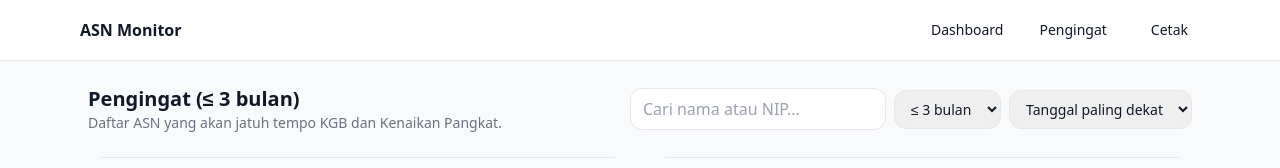
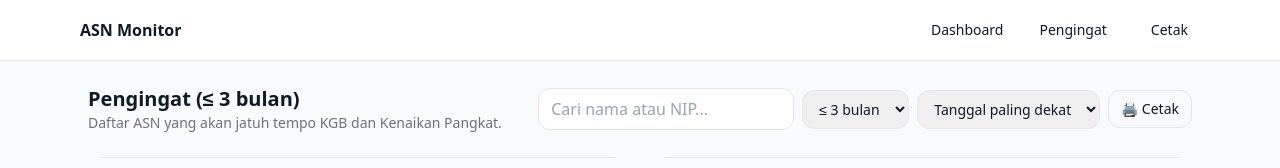
Before and after one commit to marewang/final-bnn, a Next.js app: page /reminders in a window 1280 px wide. Shown: the top 168 px of the page. Built offline with nearby package versions, Linux system fonts and the light colour scheme; no server answers; the database is empty.

Commit message:
Add files via upload

```diff
--- a/app/reminders/page.tsx
+++ b/app/reminders/page.tsx
@@ -1,6 +1,7 @@
 "use client";
 
 import { useEffect, useMemo, useState } from "react";
+import Link from "next/link";
 import { toISODateInput } from "@/utils/date";
 
 type Row = {
@@ -106,6 +107,7 @@ export default function RemindersPage() {
             <option value="name-asc">Nama A-Z</option>
             <option value="name-desc">Nama Z-A</option>
           </select>
+          <Link href={`/print?months=${months}`} className="rounded-xl border px-3 py-2 text-sm hover:bg-gray-50">🖨️ Cetak</Link>
         </div>
       </div>
 
```
